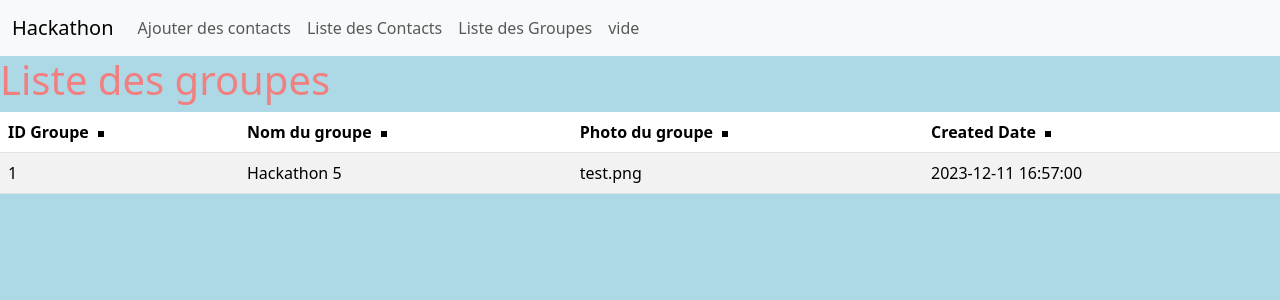
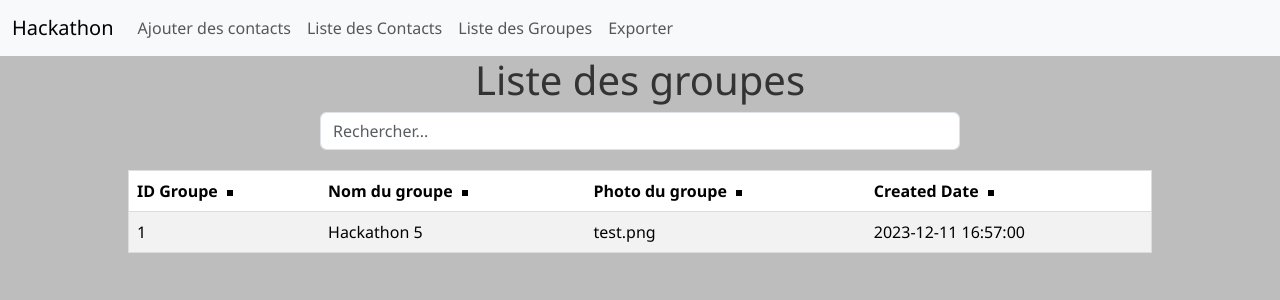
Before and after one commit to Jferndes/Python_Project_Hackathon, a Flask app: page /liste_groupes in a window 1280 px wide. Shown: the top 300 px of the page. Run offline with Flask 3, Linux system fonts and the light colour scheme; data comes from the database, SQL or seed files in the repository.

Commit message:
Tableaux centrés, recherche ajoutée, correction bugs tri ascendant / descendant

```diff
--- a/main.py
+++ b/main.py
@@ -1,4 +1,6 @@
-from flask import Flask, render_template
+import csv
+import io
+from flask import Flask, render_template, Response
 import sqlite3
 
 app = Flask(__name__)
@@ -41,6 +43,43 @@ def liste_groupes():
     # Rendu du modèle avec les données récupérées
     return render_template('liste_groupes.html', groupes=groupes)
 
+# Route pour l'export CSV
+@app.route('/export_csv')
+def export_csv():
+    # Connexion à la base de données
+    connection = connect_db()
+    cursor = connection.cursor()
+
+    # Exemple pour récupérer les données de la table Contact
+    cursor.execute("SELECT * FROM Contact")
+    contacts = cursor.fetchall()
+
+    # Fermeture de la connexion à la base de données
+    connection.close()
+
+    # Générer le contenu CSV
+    csv_content = generate_csv_content(contacts)
+
+    # Retourner le contenu CSV en tant que fichier téléchargeable
+    return Response(
+        csv_content,
+        mimetype="text/csv",
+        headers={"Content-disposition": "attachment; filename=export.csv"}
+    )
+
+def generate_csv_content(data):
+    output = io.StringIO()
+    writer = csv.writer(output)
+
+    # Ajouter les en-têtes CSV si nécessaire
+    # writer.writerow(["Colonne1", "Colonne2", ...])
+
+    # Ajouter les données CSV
+    for row in data:
+        writer.writerow(row)
+
+    return output.getvalue()
+
 @app.get("/")
 def index():
     return render_template('index.html')
--- a/static/styles.css
+++ b/static/styles.css
@@ -1,5 +1,6 @@
 body {
-    background: lightblue;
+    background: #bdbdbd;
+    font-family: 'Segoe UI', Tahoma, Geneva, Verdana, sans-serif;
 }
 
 h1 {
@@ -39,3 +40,55 @@ h1 {
     cursor: pointer;
     background-color: #f5f5f5;
 }
+
+/* Style pour les titres */
+h1 {
+    text-align: center;
+    color: #333;
+}
+
+/* Style pour la barre de recherche */
+.input-group {
+    width: 50%;
+    margin: auto;
+    margin-bottom: 20px;
+}
+
+/* Style pour les flèches de tri */
+.arrow {
+    display: inline-block;
+    width: 0;
+    height: 0;
+    border-style: solid;
+    vertical-align: middle;
+    margin-left: 5px;
+}
+
+.asc .arrow {
+    border-width: 0 5px 5px 5px;
+    border-color: transparent transparent #000 transparent;
+}
+
+.desc .arrow {
+    border-width: 5px 5px 0 5px;
+    border-color: #000 transparent transparent transparent;
+}
+
+/* Style pour la surbrillance au survol */
+#contactTable th:hover,
+#groupeTable th:hover {
+    cursor: pointer;
+    background-color: #f5f5f5;
+}
+
+/* Centrer et encadrer le tableau */
+#contactTable,
+#groupeTable {
+    width: 80%;
+    margin: auto;
+    border: 1px solid #ddd;
+    border-collapse: collapse;
+    border-radius: 8px;
+    margin-top: 20px;
+    padding: 10px;
+}
--- a/templates/layout/navbar.html
+++ b/templates/layout/navbar.html
@@ -19,7 +19,7 @@
                     <a class="nav-link" href="{{ url_for('liste_groupes') }}">Liste des Groupes</a>
                 </li>
                 <li class="nav-item">
-                    <a class="nav-link" href="#">vide</a>
+                    <a class="nav-link" href="{{ url_for('export_csv') }}">Exporter</a>
                 </li>
             </ul>
         </div>
--- a/templates/liste_groupes.html
+++ b/templates/liste_groupes.html
@@ -6,6 +6,10 @@
     {% include 'layout/navbar.html' %}
 
     <h1>Liste des groupes</h1>
+
+    <div class="input-group mb-3">
+        <input type="text" class="form-control" id="searchInput" placeholder="Rechercher...">
+    </div>
 
     <table class="table table-striped" id="groupeTable">
         <thead>
@@ -18,7 +22,7 @@
         </thead>
         <tbody>
             {% for groupe in groupes %}
-                <tr>
+                <tr class="groupe-row">
                     <td>{{ groupe[0] }}</td> <!-- ID Groupe -->
                     <td>{{ groupe[1] }}</td> <!-- Nom du groupe -->
                     <td>{{ groupe[2] }}</td> <!-- Photo du groupe -->
@@ -29,6 +33,7 @@
     </table>
 
     {% block scripts %}
+        {{ super() }}
         <script>
             $(document).ready(function () {
                 $("#groupeTable th").click(function () {
@@ -62,6 +67,16 @@
                 function getCellValue(row, index) {
                     return $(row).children("td").eq(index).text();
                 }
+
+                // Script pour la barre de recherche
+                $("#searchInput").on("input", function () {
+                    var searchText = $(this).val().toLowerCase();
+
+                    $(".groupe-row").each(function () {
+                        var rowText = $(this).text().toLowerCase();
+                        $(this).toggle(rowText.includes(searchText));
+                    });
+                });
             });
         </script>
     {% endblock %}
```
Also changed, not shown: templates/liste_contacts.html (+16 -1 lines).
